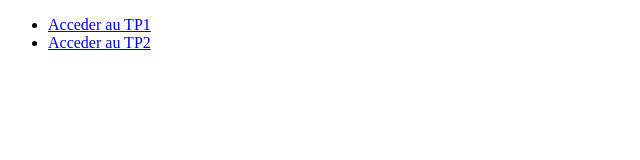
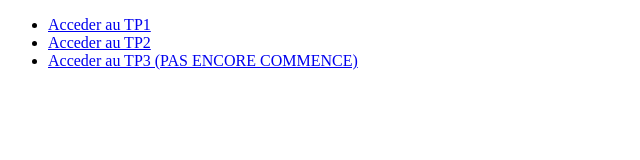
Before and after one commit to PikaLinkDu06/CartoGeo, a plain HTML site: page index.html in a window 1280 px wide. Shown: the whole page, without its empty margins (0-640 px from the left). Drawn offline with Linux system fonts and the light colour scheme.

```diff
--- a/index.html
+++ b/index.html
@@ -9,6 +9,7 @@
     <ul>
     <li><a href="./ExoCarto1/tp1.html">Acceder au TP1</a></li>
     <li><a href="./ExoCarto2/tp2.html">Acceder au TP2</a></li>
+    <li><a href="./ExoCarto3/tp3.html">Acceder au TP3 (PAS ENCORE COMMENCE)</a></li>
   </ul>
   </div>
 </body>
```
